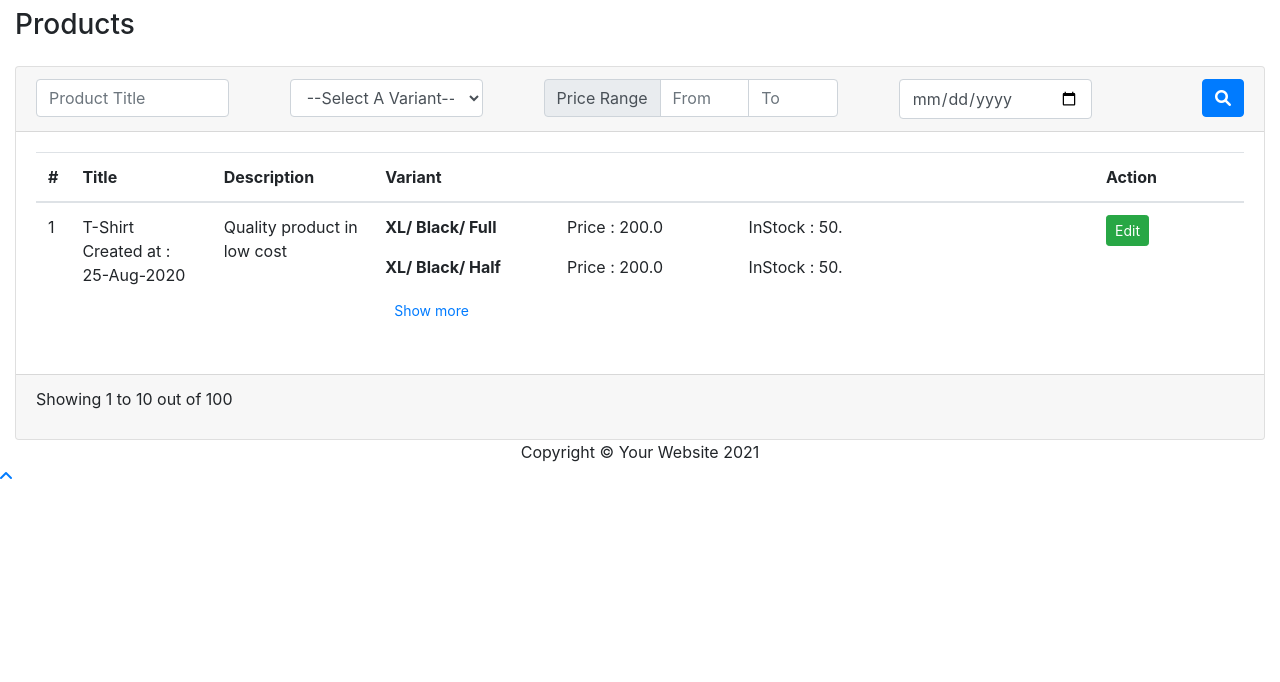
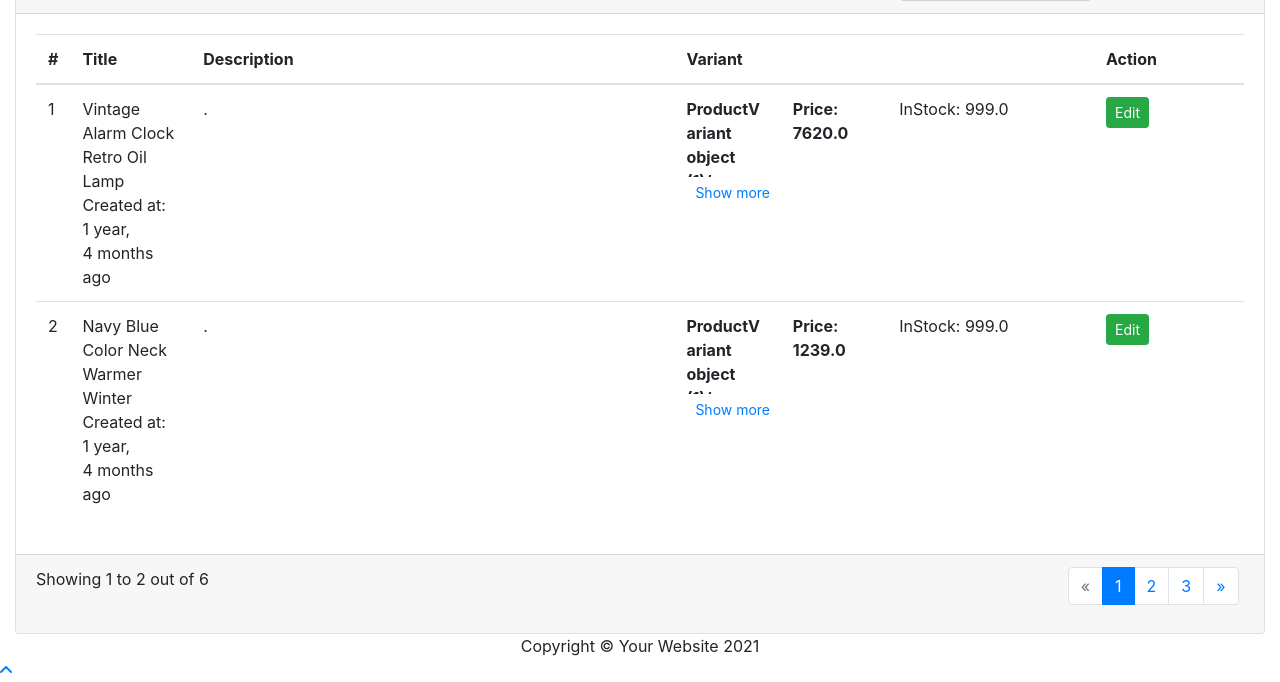
Before and after one commit to alamin589/django-coding-test-reactjs, a Django app: page /product/list/ in a window 1280 px wide. Shown: the part 765-1447 px from the top of the page. Before the commit the page ends 1244 px from the top, so only its background shows below. Run offline with Django 3.2, Linux system fonts and the light colour scheme; data comes from the database, SQL or seed files in the repository; style sheets or scripts are compiled from the project's sources; some libraries are stand-ins or nearby versions.

Commit message:
create, Edit, List,Filter

```diff
--- a/src/product/templates/products/list.html
+++ b/src/product/templates/products/list.html
@@ -17,8 +17,15 @@
             </div>
             <div class="col-md-2">
                 <select name="variant" id="" class="form-control">
-                        <option selected disabled>--Select A Variant--</option>
+                    <option value="" selected>Select Variant</option>
+                    {% for var in variants %}
+                    <optgroup label="{{var.title}}">
+                      {% for i in var.productvariant_set.all %}
+                      <option value="{{i.variant_title}}">{{i.variant_title}}</option>
+                      {% endfor %}
+                    </optgroup>
 
+                    {% endfor %}
                   </select>
             </div>
 
@@ -27,9 +34,22 @@
                     <div class="input-group-prepend">
                       <span class="input-group-text">Price Range</span>
                     </div>
-                        <input type="text" name="price_from" aria-label="First name" placeholder="From"
-                               class="form-control">
-                        <input type="text" name="price_to" aria-label="Last name" placeholder="To" class="form-control">
+                    <input
+                      type="number"
+                      value=""
+                      name="price_from"
+                      aria-label="First name"
+                      placeholder="From"
+                      class="form-control"
+                    />
+                    <input
+                      type="number"
+                      value=""
+                      name="price_to"
+                      aria-label="Last name"
+                      placeholder="To"
+                      class="form-control"
+                    />
                   </div>
             </div>
             <div class="col-md-2">
@@ -55,58 +75,41 @@
                 </thead>
 
                 <tbody>
+                    {% for product in products %}
                 <tr>
-                        <td>1</td>
-                        <td>T-Shirt <br> Created at : 25-Aug-2020</td>
-                        <td>Quality product in low cost</td>
+                    <td >{{product.id}}</td>
+                    <td style="width: 10%">{{ product.title }} <br>
+                      Created at: {{product.created_at|timesince}} ago
+                    </td>
+                    <td style="width: 40%">{{ product.description | slice:"0:255"}}</td>
                     <td>
+
                         <dl class="row mb-0" style="height: 80px; overflow: hidden" id="variant">
+                            {% for pro in product.productvariantprice_set.all%}
                             <dt class="col-sm-3 pb-0">
-                                    XL/ Black/ Full
+                                {{pro.product_variant_one}}/ {{pro.product_variant_two}}/ {{pro.product_variant_three}}
                             </dt>
                             <dd class="col-sm-9">
                                 <dl class="row mb-0">
-                                        <dd class="col-sm-4 pb-0">Price : 200.0</dd>
-                                        <dd class="col-sm-8 pb-0">InStock : 50.</dd>
+                                    <dt class="col-sm-4 pb-0">Price: {{pro.price}}</dt>
+                                    <dd class="col-sm-8 pb-0">InStock: {{pro.stock}}</dd>
                                 </dl>
                             </dd>
-                                <dt class="col-sm-3 pb-0">
-                                    XL/ Black/ Half
-                                </dt>
-                                <dd class="col-sm-9">
-                                    <dl class="row mb-0">
-                                        <dd class="col-sm-4 pb-0">Price : 200.0</dd>
-                                        <dd class="col-sm-8 pb-0">InStock : 50.</dd>
+                            {% endfor %}
                         </dl>
-                                </dd>
-                                <dt class="col-sm-3 pb-0">
-                                    L/ Black/ Full
-                                </dt>
-                                <dd class="col-sm-9">
-                                    <dl class="row mb-0">
-                                        <dd class="col-sm-4 pb-0">Price : 200.0</dd>
-                                        <dd class="col-sm-8 pb-0">InStock : 50.</dd>
-                                    </dl>
-                                </dd>
-                                <dt class="col-sm-3 pb-0">
-                                    L/ Black/ Half
-                                </dt>
-                                <dd class="col-sm-9">
-                                    <dl class="row mb-0">
-                                        <dd class="col-sm-4 pb-0">Price : 200.0</dd>
-                                        <dd class="col-sm-8 pb-0">InStock : 50.</dd>
-                                    </dl>
-                                </dd>
-                            </dl>
+
                         <button onclick="$('#variant').toggleClass('h-auto')" class="btn btn-sm btn-link">Show more
                         </button>
                     </td>
                     <td>
                         <div class="btn-group btn-group-sm">
-                                <a href="" class="btn btn-success">Edit</a>
+                            <a
+                            href="{% url 'product:update.product' product.id %}"
+                            class="btn btn-success">Edit</a>
                         </div>
                     </td>
                 </tr>
+                {% endfor %}
                 </tbody>
 
             </table>
@@ -117,10 +120,71 @@
     <div class="card-footer">
         <div class="row justify-content-between">
           <div class="col-md-6">
-                    <p>Showing 1 to 10 out of 100</p>
+            <p>Showing {{first}} to {{last}} out of {{count}}</p>
           </div>
+
           <div class="col-md-2">
+            <nav aria-label="Page navigation example">
+              <ul class="pagination">
+                {% if page.has_previous %}
+                <li class="page-item">
+                  <a
+                    class="page-link"
+                    href="{% url 'product:list.product' %}?page={{page.previous_page_number}}"
+                    aria-label="Previous"
+                  >
+                    <span aria-hidden="true">&laquo;</span>
+                    <span class="sr-only">Previous</span>
+                  </a>
+                </li>
+                {% else %}
+                <li class="page-item disabled">
+                  <a class="page-link" href="#" aria-label="Previous">
+                    <span aria-hidden="true">&laquo;</span>
+                    <span class="sr-only">Previous</span>
+                  </a>
+                </li>
 
+                {% endif %}
+                <span></span>
+
+                {% for num in page.paginator.page_range %}
+                <span></span>
+                {% if page.number == num %}
+                <li class="page-item active">
+                  <a class="page-link" href="#">{{num}}</a>
+                </li>
+
+                {% elif num > page.number|add:'-1' and num < page.number|add:'4' %}
+                <li class="page-item">
+                  <a
+                    class="page-link"
+                    href="{% url 'product:list.product' %}?page={{num}}"
+                    >{{num}}</a
+                  >
+                </li>
+                {% endif %} {% endfor %} {% if page.has_next %}
+                <li class="page-item">
+                  <a
+                    class="page-link"
+                    href="{% url 'product:list.product' %}?page={{page.next_page_number}}"
+                    aria-label="Next"
+                  >
+                    <span aria-hidden="true">&raquo;</span>
+                    <span class="sr-only">Next</span>
+                  </a>
+                </li>
+
+                {% else %}
+                <li class="page-item disabled">
+                  <a class="page-link" href="#" aria-label="Next">
+                    <span aria-hidden="true">&raquo;</span>
+                    <span class="sr-only">Next</span>
+                  </a>
+                </li>
+                {% endif %}
+              </ul>
+            </nav>
           </div>
         </div>
       </div>
--- a/src/product/urls.py
+++ b/src/product/urls.py
@@ -1,7 +1,5 @@
 from django.urls import path
-from django.views.generic import TemplateView
-
-from product.views.product import CreateProductView
+from product.views.product import CreateProductView, ProductListView, ProductAPIViewSet, ProductEditView
 from product.views.variant import VariantView, VariantCreateView, VariantEditView
 
 app_name = "product"
@@ -14,7 +12,9 @@
 
     # Products URLs
     path('create/', CreateProductView.as_view(), name='create.product'),
-    path('list/', TemplateView.as_view(template_name='products/list.html', extra_context={
-        'product': True
-    }), name='list.product'),
+    path('list/', ProductListView.as_view(), name='list.product'),
+    path('<int:id>/edit/', ProductEditView.as_view(), name='update.product'),
+
+    # API URLs
+    path('products/', ProductAPIViewSet.as_view({'post': 'create'}), name='api.product'),
 ]
--- a/src/product/views/product.py
+++ b/src/product/views/product.py
@@ -1,7 +1,20 @@
 from django.views import generic
+from product.models import *
+from product.serializers import *
+from rest_framework.response import Response
+from django.views.generic import ListView, CreateView, UpdateView
+from django.shortcuts import render
+from django.core.paginator import Paginator, PageNotAnInteger, EmptyPage
+from rest_framework import generics, viewsets
+from django.db.models import Q
+import datetime
+import base64
+from django.core.files.base import ContentFile
 
-from product.models import Variant
-
+class BaseVariantView(generic.View):
+    model = Product
+    template_name = 'products/edit.html'
+    success_url = '/product/list/'
 
 class CreateProductView(generic.TemplateView):
     template_name = 'products/create.html'
@@ -12,3 +25,163 @@
         context['product'] = True
         context['variants'] = list(variants.all())
         return context
+    pass
+
+
+class ProductListView(generic.TemplateView):
+    template_name = 'products/list.html'
+
+    def get_context_data(self, **kwargs):
+        context = super(ProductListView, self).get_context_data(**kwargs)
+        if self.request.GET.get('title') or self.request.GET.get('variant') or self.request.GET.get('price_from') or self.request.GET.get('price_to') or self.request.GET.get('date'):
+            title = self.request.GET.get('title')
+            variant = self.request.GET.get('variant')
+            price_from = self.request.GET.get('price_from')
+            price_to = self.request.GET.get('price_to')
+            date = self.request.GET.get('date')
+            print("title")
+            print(title, variant, price_from, price_to, date)
+            if price_from and price_to:
+                products = Product.objects.filter(
+                    title__icontains=title,
+                    productvariant__variant_title__icontains=variant,
+                    productvariantprice__price__range=[price_from, price_to],
+                    created_at__contains=date
+                ).distinct()
+            elif not price_from and not price_to:
+                products = Product.objects.filter(
+                    title__icontains=title,
+                    productvariant__variant_title__icontains=variant,
+                    created_at__contains=date
+                ).distinct()
+            elif price_from and not price_to:
+                products = Product.objects.filter(
+                    title__icontains=title,
+                    productvariant__variant_title__icontains=variant,
+                    productvariantprice__price__gte=price_from,
+                    created_at__contains=date
+                ).distinct()
+            elif not price_from and price_to:
+                products = Product.objects.filter(
+                    title__icontains=title,
+                    productvariant__variant_title__icontains=variant,
+                    productvariantprice__price__lte=price_to,
+                    created_at__contains=date
+                ).distinct()
+        else:
+            products = Product.objects.all()
+        paginator = Paginator(products, 2)
+        page = self.request.GET.get('page')
+        try:
+            products = paginator.page(page)
+        except PageNotAnInteger:
+            products = paginator.get_page(1)
+        except EmptyPage:
+            products = paginator.page(paginator.num_pages)
+        if products.object_list and list(products.object_list)[-1]:
+            last_page = list(products.object_list)[-1]
+            first_page = list(products.object_list)[0]
+            first_id = first_page.id
+            last_id = last_page.id
+        else:
+            first_id = 0
+            last_id = 0
+
+        variant = Variant.objects.all()
+        context['products'] = products
+        context['variants'] = variant
+        context['page'] = products
+        context['count'] = paginator.count
+        context['first'] = first_id
+        context['last'] = last_id
+        return context
+    pass
+
+class ProductEditView(BaseVariantView, UpdateView):
+    pk_url_kwarg = 'id'
+
+class ProductAPIViewSet(viewsets.ModelViewSet):
+    queryset = Product.objects.all()
+    serializer_class = ProductSerializer
+
+    def create(self, request, *args, **kwargs):
+        title = request.data.get('product_name')
+        sku = request.data.get('product_sku')
+        description = request.data.get('description')
+        product_variants = request.data.get('product_variants')
+        product_images = request.data.get('product_images')
+
+        print("product_variants", product_variants)
+
+
+
+        try:
+            if title and sku and description and product_variants:
+                product = Product.objects.create(
+                    title=title,
+                    sku=sku,
+                    description=description,
+                )
+                product.save()
+                if product_images:
+                    try:
+                        for image in product_images:
+                            format, imgstr = image.split(';base64,')
+                            ext = format.split('/')[-1]
+                            data = ContentFile(base64.b64decode(imgstr), name='temp.' + ext)
+                            product_image = ProductImage.objects.create(
+                                product=product,
+                                file_path=data
+                            )
+                    except Exception as e:
+                        print(e)
+
+                print("product_variants1")
+                product_variant_temp = []
+                for variant in product_variants:
+                    print("variant2")
+                    print("variant", variant['option'])
+                    pk = int(variant['option'])
+                    title = variant['tags']
+
+
+                    variant = Variant.objects.filter(id=pk).first()
+                    print("variant", variant)
+
+                    if variant:
+                        product_variant = ProductVariant.objects.create(
+                            product=product,
+                            variant=variant,
+                            variant_title=title,
+                        )
+                        if product_variant:
+                            product_variant_temp.append(product_variant)
+                    product_variant.save()
+
+                print("product_variants3", product_variants)
+                if product_variant_temp:
+                    print("product_variantsdddd4")
+                    for variant in product_variants:
+                        product_variant_price = ProductVariantPrice.objects.create(
+                            product_variant_one=product_variant_temp[0],
+                            product_variant_two=product_variant_temp[1],
+                            product_variant_three=product_variant_temp[2],
+                            price=float(variant['price']),
+                            stock=int(variant['stock']),
+                            product=product
+                        )
+                        product_variant_price.save()
+                return Response({
+                    'status': 'success',
+                    'message': 'Product created successfully',
+                    'data': ProductSerializer(product).data
+                })
+
+            else:
+                return Response({'status': 'error', 'message': 'Please fill all the fields'})
+        except Exception as e:
+            print(e)
+            return Response({
+                'status': 'error',
+                'message': 'Something went wrong'
+            })
--- a/src/templates/backend/base.html
+++ b/src/templates/backend/base.html
@@ -65,12 +65,13 @@
     <i class="fas fa-angle-up"></i>
 </a>
 
-
-<script src="https://code.jquery.com/jquery-3.7.0.js" integrity="sha256-JlqSTELeR4TLqP0OG9dxM7yDPqX1ox/HfgiSLBj8+kM=" crossorigin="anonymous"></script>
+<script src="https://code.jquery.com/jquery-3.6.3.js" integrity="sha256-nQLuAZGRRcILA+6dMBOvcRh5Pe310sBpanc6+QBmyVM=" crossorigin="anonymous"></script>
 <script src="https://cdn.jsdelivr.net/npm/popper.js@1.16.1/dist/umd/popper.min.js"
         integrity="sha384-9/reFTGAW83EW2RDu2S0VKaIzap3H66lZH81PoYlFhbGU+6BZp6G7niu735Sk7lN"
         crossorigin="anonymous"></script>
-<script src="https://cdn.jsdelivr.net/npm/bootstrap@5.3.0-alpha3/dist/js/bootstrap.bundle.min.js" integrity="sha384-ENjdO4Dr2bkBIFxQpeoTz1HIcje39Wm4jDKdf19U8gI4ddQ3GYNS7NTKfAdVQSZe" crossorigin="anonymous"></script>
+<script src="https://cdn.jsdelivr.net/npm/bootstrap@4.6.0/dist/js/bootstrap.min.js"
+        integrity="sha384-+YQ4JLhjyBLPDQt//I+STsc9iw4uQqACwlvpslubQzn4u2UU2UFM80nGisd026JF"
+        crossorigin="anonymous"></script>
 
 <script type="text/javascript" src="{% static '/js/chunk-vendors.js' %}"></script>
 <script type="text/javascript" src="{% static '/js/app.js' %}"></script>
```
Also changed, not shown: src/product/admin.py (+6 -1 lines), src/product/serializers.py (added, +54 -0 lines), src/product/templates/products/edit.html (added, +38 -0 lines), 1 other file. Lines whose indentation alone changed are shown as unchanged.
